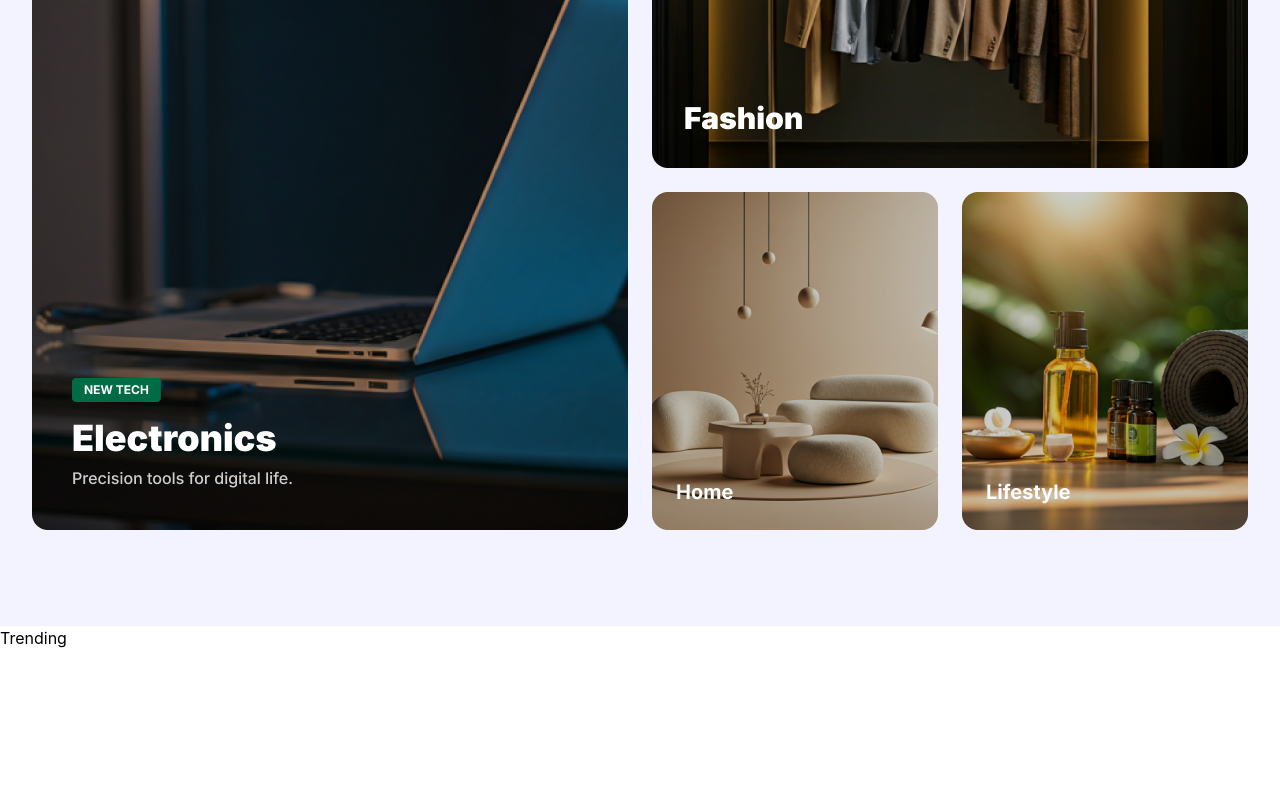
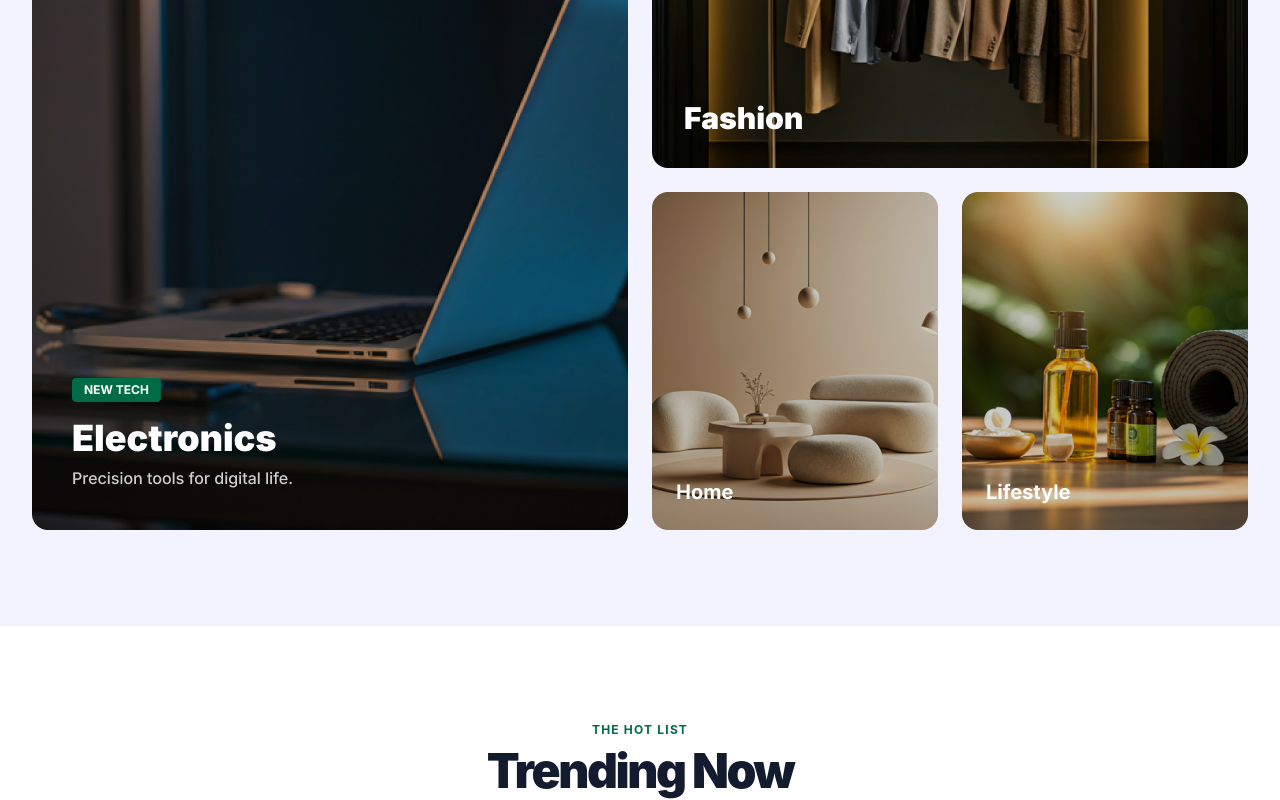
Before and after one commit to zinsu-moni/E-commerce, a React (Vite) app in the folder Sezan-site/: page / in a window 1280 px wide. Shown: the part 1132-1932 px from the top of the page. Before the commit the page ends 1782 px from the top, so only its background shows below. Built offline with nearby package versions, Linux system fonts and the light colour scheme.

Commit message:
completed the centered header

```diff
--- a/Sezan-site/src/Components/Landing/Trending.jsx
+++ b/Sezan-site/src/Components/Landing/Trending.jsx
@@ -1,7 +1,8 @@
 function Trending () {
     return(
         <div>
-                <h1>Trending</h1>
+            <p className="font-bold text-[12px] leading-[16px] tracking-[1.2px] text-[#006C46]  flex justify-center mt-[96px]">THE HOT LIST </p>
+            <h1 className="font-black text-[48px] leading-[48px] tracking-[-2.4px] text-[#131B2E] flex justify-center    pt-[8.5px]">Trending Now</h1>
         </div>
     )
 }
```
